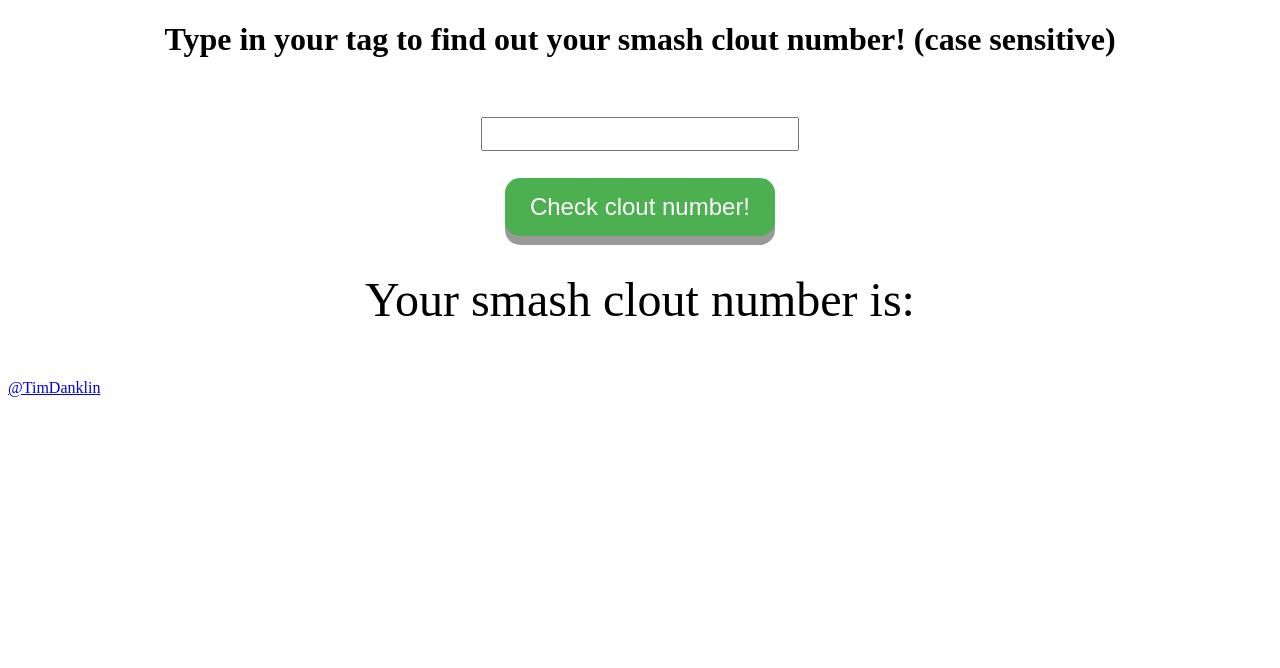
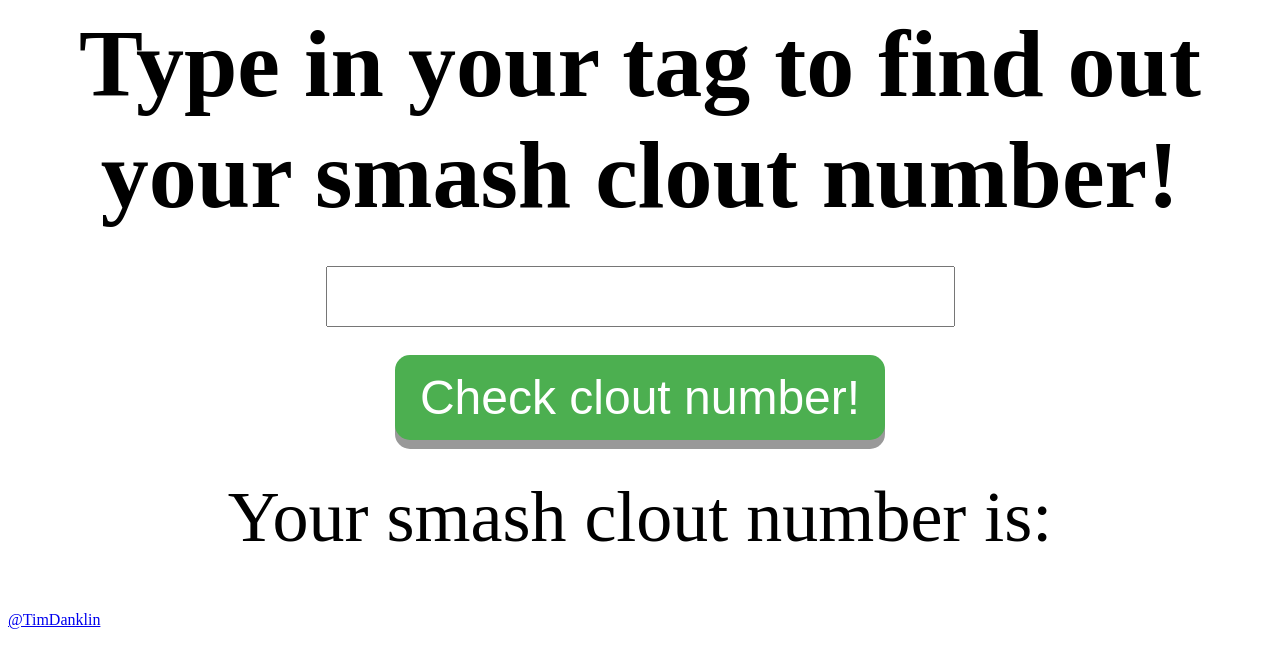
Before and after one commit to TimFranklin32/smashClout, a plain HTML site: page index.html in a window 1280 px wide. Drawn offline with Linux system fonts and the light colour scheme.

Commit message:
Update index.html

```diff
--- a/index.html
+++ b/index.html
@@ -9,7 +9,7 @@
       .button {
         display: inline-block;
         padding: 15px 25px;
-        font-size: 24px;
+        font-size: 48px;
         cursor: pointer;
         text-align: center;
         text-decoration: none;
@@ -31,23 +31,23 @@
 
       .centre {
           text-align: center;
-          font-size: 48px;
+          font-size: 72px;
         }
 
         .centre2{
           text-align: center;
-          font-size: 72px;
+          font-size: 96px;
           font-weight: bold;
         }
 
       .input{
-        font-size: 24px;
+        font-size: 48px;
       }
 
 </style>
 
 
-    <h1 style="text-align:center;">Type in your tag to find out your smash clout number! (case sensitive)</h1>
+    <div class="centre2">Type in your tag to find out your smash clout number!</div>
 <script defer src="src/hello.js" charset="utf-8"></script>
 
   </head>
@@ -74,7 +74,9 @@ Your smash clout number is:
 <div id="cloutNumber" class="centre2">
 </div><br>
 
+
 <p><a href="https://twitter.com/TimDanklin">@TimDanklin</a></p>
+
 
 </body>
 </html>
```
